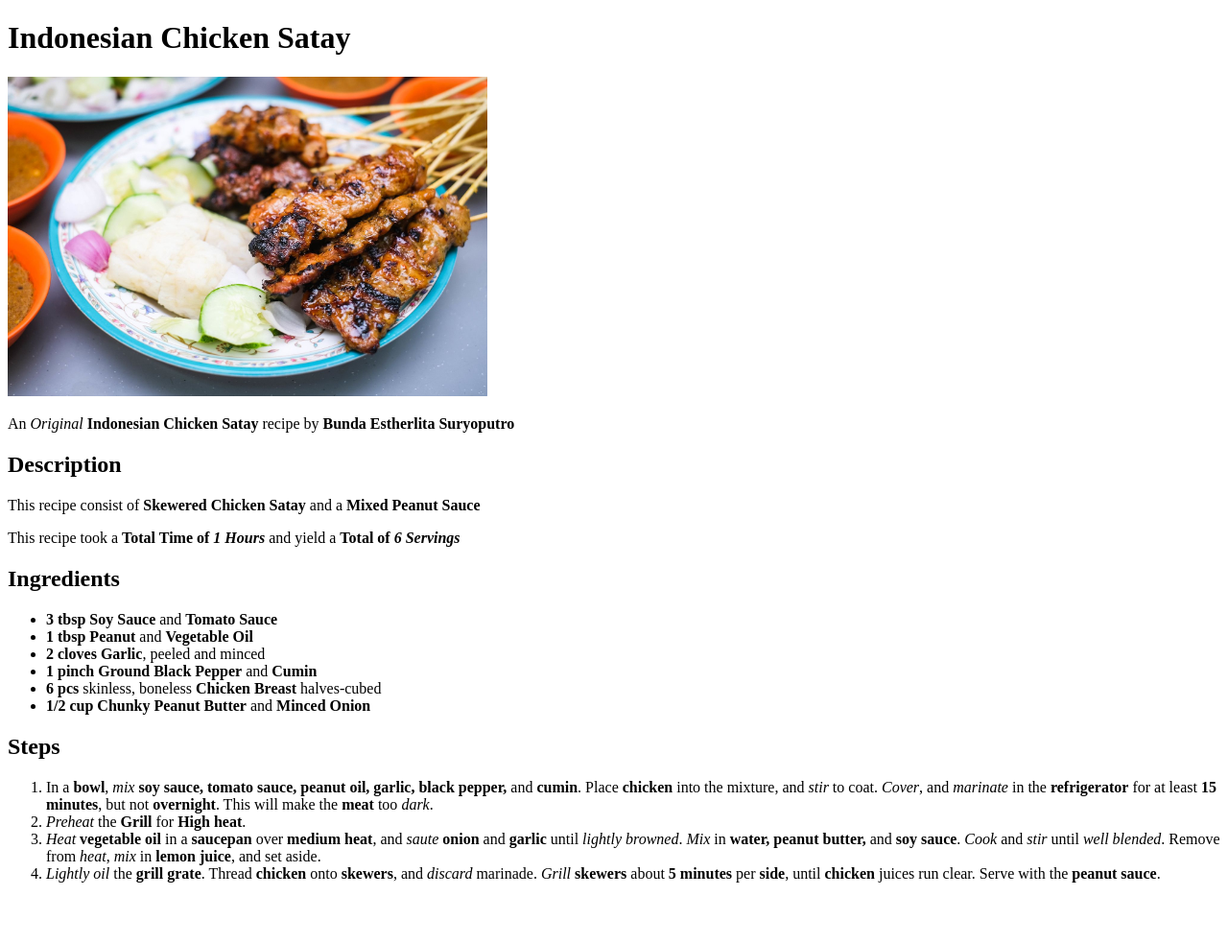
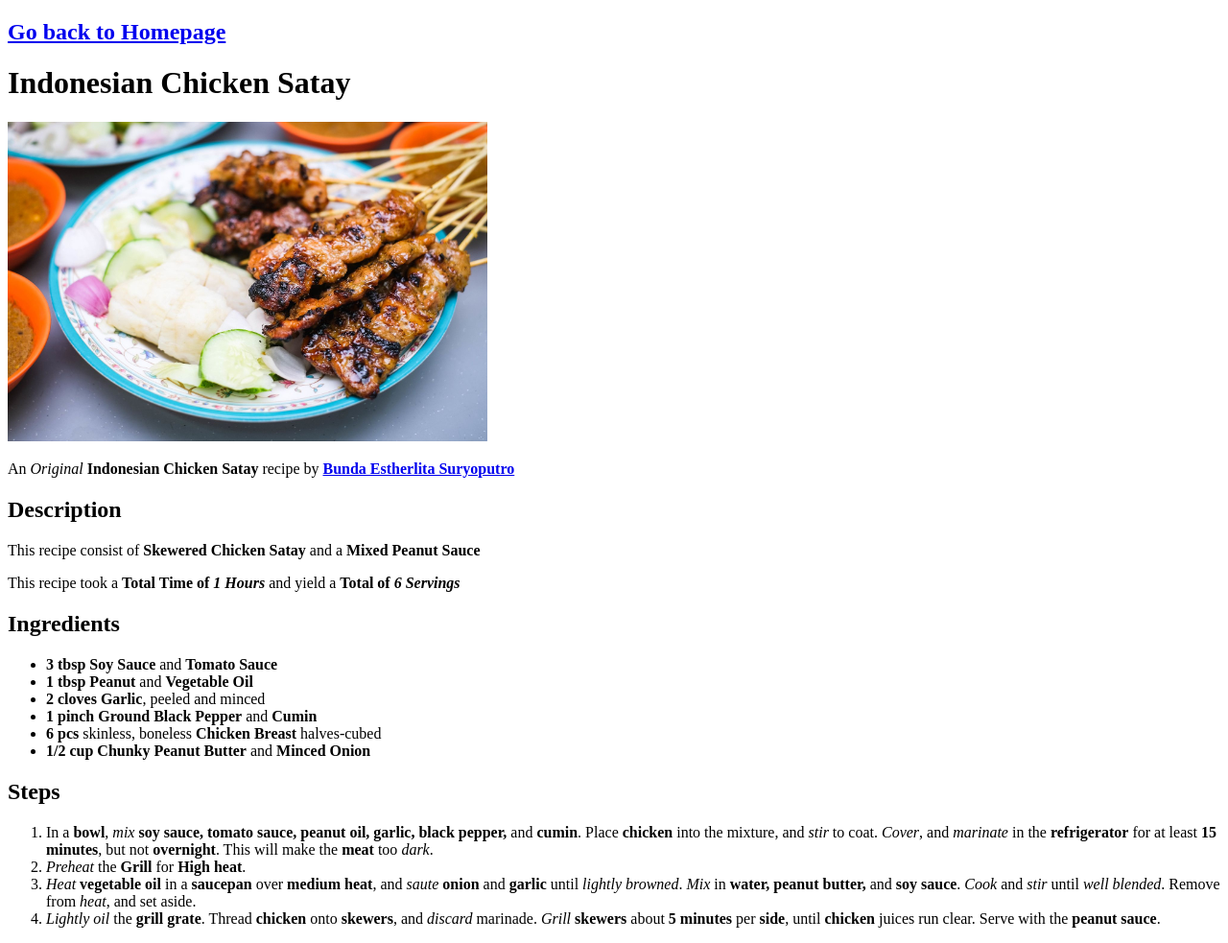
Before and after one commit to AudacesLLG/odin-recipes, a plain HTML site: page recipes/satay.html in a window 1280 px wide. Shown: the whole page at 96% size. Before the commit the page ends 936 px from the top, so only its background shows below. Drawn offline with Linux system fonts and the light colour scheme.

Commit message:
Fix typo in Steps section of satay.html

```diff
--- a/recipes/satay.html
+++ b/recipes/satay.html
@@ -7,9 +7,10 @@
     </head>
 
     <body>
+        <h2><a href="../index.html">Go back to Homepage</a></h2>
         <h1>Indonesian Chicken Satay</h1>
         <img src="../images/satay.jpg" alt="Chicken Satay in a plate with a rice and vegetables" width="500">
-        <p>An <em>Original</em> <strong>Indonesian Chicken Satay</strong> recipe by <strong>Bunda Estherlita Suryoputro</strong>
+        <p>An <em>Original</em> <strong>Indonesian Chicken Satay</strong> recipe by <strong><a href="https://www.allrecipes.com/cook/252945">Bunda Estherlita Suryoputro</a></strong>
         <h2>Description</h2>
         <p>This recipe consist of <strong>Skewered Chicken Satay</strong> and a <strong>Mixed Peanut Sauce</strong></p>
         <p>This recipe took a <strong>Total Time of <em>1 Hours</em></strong> and yield a <strong>Total of <em>6 Servings</em></strong></p>
@@ -33,7 +34,7 @@
                 and <em>saute</em> <strong>onion</strong> and <strong>garlic</strong> until <em>lightly browned</em>.
                 <em>Mix</em> in <strong>water, peanut butter,</strong> and <strong>soy sauce</strong>.
                 <em>Cook</em> and <em>stir</em> until <em>well blended</em>.
-                Remove from <em>heat</em>, <em>mix</em> in <strong>lemon juice</strong>, and set aside.</li>
+                Remove from <em>heat</em>, and set aside.</li>
             <li><em>Lightly oil</em> the <strong>grill grate</strong>. Thread <strong>chicken</strong> onto <strong>skewers</strong>,
                 and <em>discard</em> marinade.
                 <em>Grill</em> <strong>skewers</strong> about <strong>5 minutes</strong> per <strong>side</strong>, until <strong>chicken</strong> juices run clear. Serve with the <strong>peanut sauce</strong>.</li>
```
